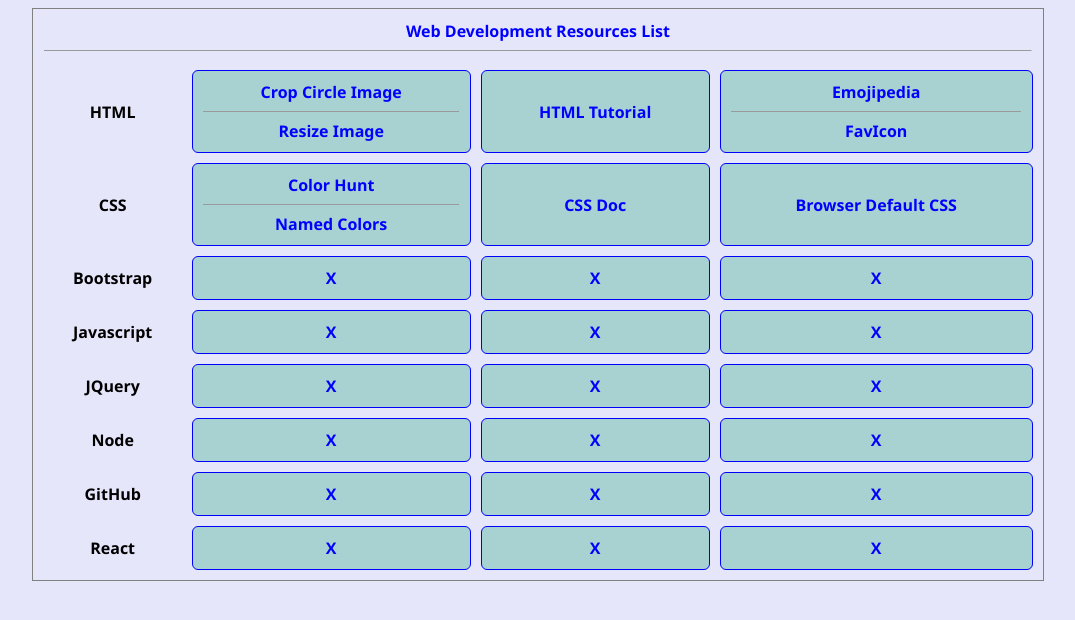
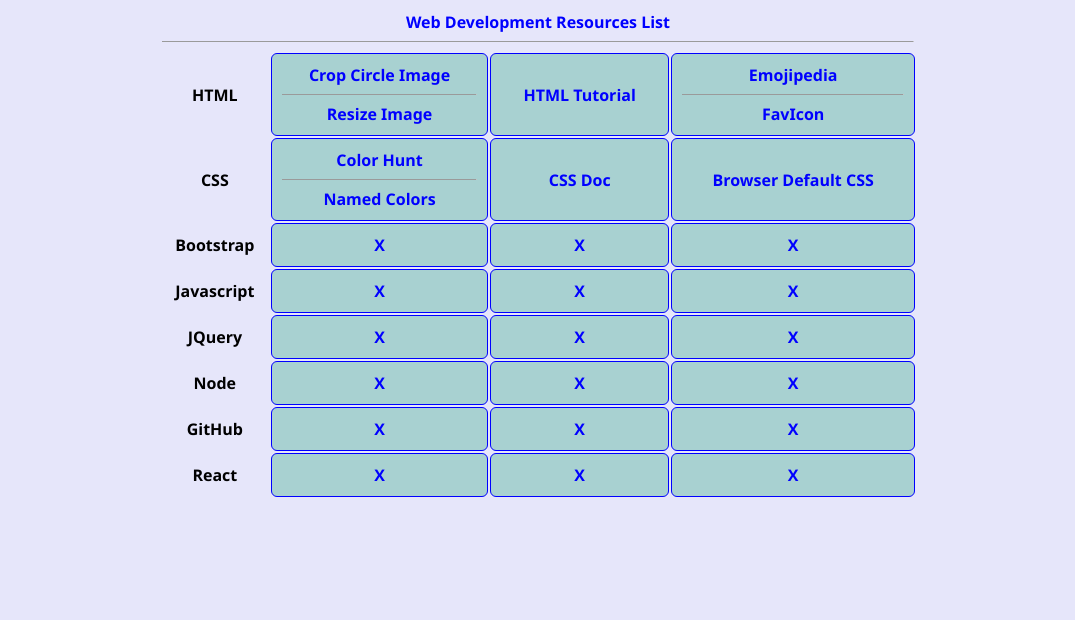
Before and after one commit to gersonbonfim/resume, a plain HTML site: page index.html in a window 1280 px wide. Shown: the whole page, without its empty margins (102-1177 px from the left). Drawn offline with Linux system fonts and the light colour scheme.

Commit message:
Add files via upload

```diff
--- a/css/styles.css
+++ b/css/styles.css
@@ -14,9 +14,9 @@
 
 table {
 	table-layout: auto;
-	width: 80%;
-	border: 1px solid gray;
-	border-spacing: 10px;
+	width: 60%;
+/*	border: 1px solid gray;
+	border-spacing: 10px; */
 	margin-left: auto;
 	margin-right: auto;
 }
@@ -36,5 +36,8 @@
 	border: 1px solid blue;
 	border-radius:6px;
 	background-color: #A8D1D1;
+}
 
+td:hover {
+  background-color: #39B5E0;
 }
```
